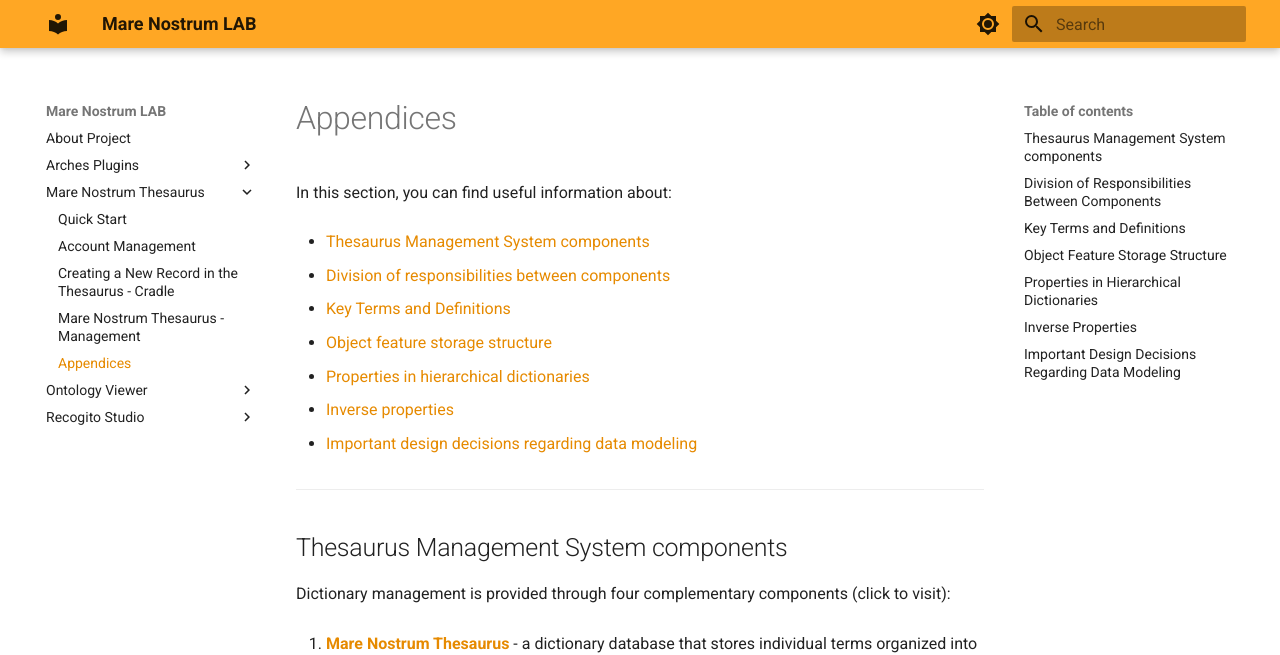
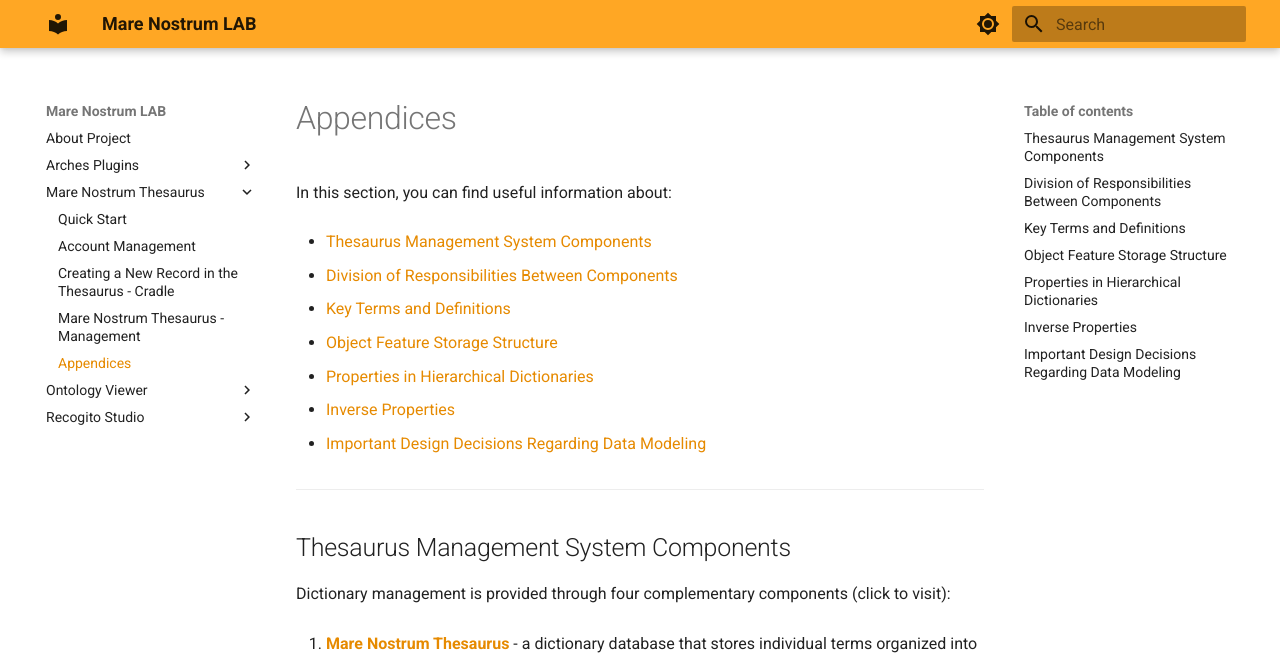
Before and after one commit to Mare-Nostrum-Lab-UJ/Mare-Nostrum-Lab-UJ.github.io, an MkDocs documentation site: the page built from docs/mare-nostrum-thesaurus/appendices.md, in a window 1280 px wide and 900 px high. Shown: the top 655 px of the window. Built offline with MkDocs 1.6.1 and Material for MkDocs 9.7.7, drawn with Linux system fonts in a browser that asks for light colours.

```diff
--- a/docs/mare-nostrum-thesaurus/appendices.md
+++ b/docs/mare-nostrum-thesaurus/appendices.md
@@ -2,23 +2,23 @@
 
 In this section, you can find useful information about:
 
-- [Thesaurus Management System components](#thesaurus-management-system-components)
+- [Thesaurus Management System Components](#thesaurus-management-system-components)
 
-- [Division of responsibilities between components](#division-of-responsibilities-between-components)
+- [Division of Responsibilities Between Components](#division-of-responsibilities-between-components)
 
 - [Key Terms and Definitions](#key-terms-and-definitions)
 
-- [Object feature storage structure](#object-feature-storage-structure)
+- [Object Feature Storage Structure](#object-feature-storage-structure)
 
-- [Properties in hierarchical dictionaries](#properties-in-hierarchical-dictionaries)
+- [Properties in Hierarchical Dictionaries](#properties-in-hierarchical-dictionaries)
 
-- [Inverse properties](#inverse-properties)
+- [Inverse Properties](#inverse-properties)
 
-- [Important design decisions regarding data modeling](#important-design-decisions-regarding-data-modeling)
+- [Important Design Decisions Regarding Data Modeling](#important-design-decisions-regarding-data-modeling)
 
 ---
 
-## Thesaurus Management System components
+## Thesaurus Management System Components
 
 Dictionary management is provided through four complementary components (click to visit):
 
@@ -132,15 +132,18 @@ The table below presents the properties used in the Mare Nostrum Thesaurus dicti
     These dictionaries were modeled exclusively using **[subclass of (P2)](https://pac.cenagis.edu.pl/wiki/Property:P2)**, where the parent item represents the dictionary itself and the child item represents a specific dictionary value.
 
 1. **Vessel Part, Harris Matrix Relationships, Trench Parameters, Visual Item Metadata, Linguistic Object Metadata**
+
     These dictionaries were modeled using **[subclass of (P2)](https://pac.cenagis.edu.pl/wiki/Property:P2)** as hierarchical structures. The parent item represents the dictionary, the first-level child item represents a general "family" of concepts (e.g., **"lower part"**), and the second-level child item represents a specific type (e.g., **"base"**, **"sherd"**).
 
     ???+ note
         This approach does not exclude adding a standalone item without a "concept family" at the first child level (e.g., **"almost complete"**).
 
 1. **Provenance Dictionary**
+
     This dictionary was modeled using **[part of (P20)](https://pac.cenagis.edu.pl/wiki/Property:P20)** on every level of "concept family" (e.g., **"Asia Minor"** is part of **"provenance"** and **"Phocaea"** is part of **"Asia Minor"**).
 
 1. **Chronology Dictionary**
+
     This dictionary was modeled using **[part of (P20)](https://pac.cenagis.edu.pl/wiki/Property:P20)** similarly to point 3. However, it requires distinguishing between two conceptual meanings:
 
     - Parts within a single period (e.g., **"ER I"**, **"ER II"**, **"ER III"** as parts of **"ER"**)
```
Also changed, not shown: docs/mare-nostrum-thesaurus/cradle.md (+1 -1 lines), docs/mare-nostrum-thesaurus/mare-nostrum-thesaurus-management.md (+19 -1 lines), docs/mare-nostrum-thesaurus/quickstart.md (+7 -7 lines), docs/mare-nostrum-thesaurus/mare-nostrum-thesaurus-management/download-selected-as-arches-format.png (added), docs/mare-nostrum-thesaurus/mare-nostrum-thesaurus-management/select-checkboxes.png (added).
